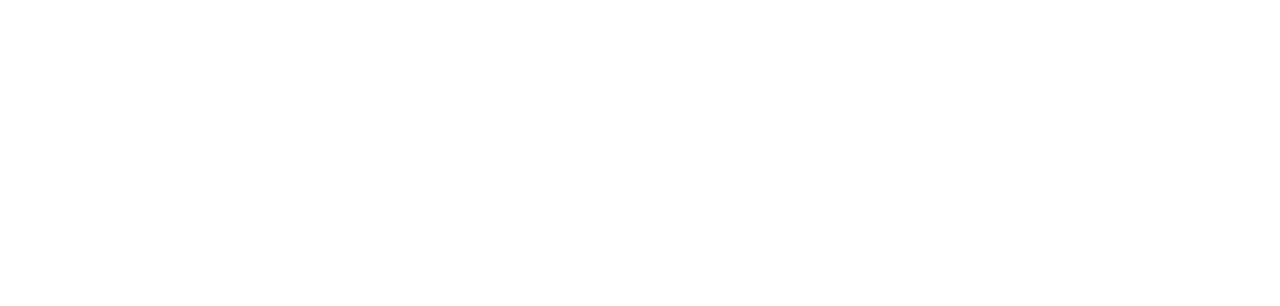
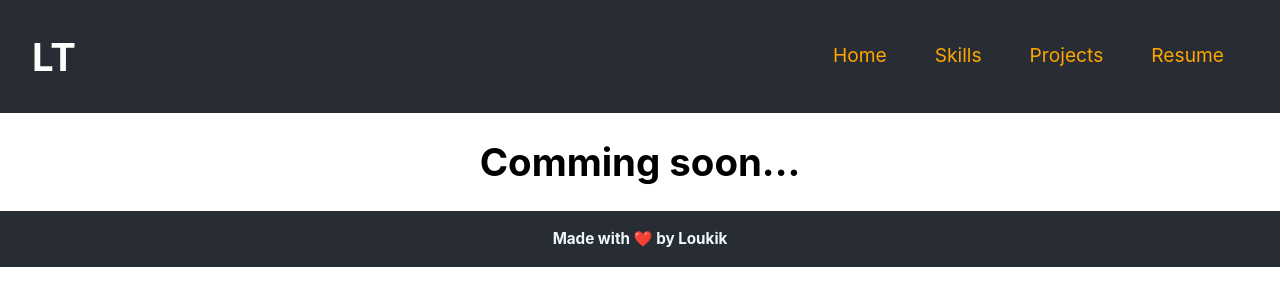
Before and after one commit to TheHero29/portfolio, a React (Create React App) app: page /projects in a window 1280 px wide. Before the commit this address had no page. Shown: the top 306 px of the page. Built offline with nearby package versions, Linux system fonts and the light colour scheme.

Commit message:
minor changes

```diff
--- a/src/App.js
+++ b/src/App.js
@@ -1,5 +1,6 @@
 import './App.css';
 import Home from './Components/Home/Home';
+import Projects from './Components/Projects/Projects';
 import NavBar from './Components/NavBar/NavBar';
 import React from 'react';
 import { BrowserRouter as Router,Routes, Route } from 'react-router-dom';
@@ -30,8 +31,8 @@
         <Routes>
           <Route path="/" element={<Home/>} />
           <Route path="/skills" element={<Skills/>} />
-          {/* <Route path="/projects" component={Projects} />
-          <Route path="/contact" component={ContactMe} /> */}
+          <Route path="/projects" element={<Projects />} />
+          {/* <Route path="/contact" component={ContactMe} /> */}
           </Routes>
       </div>
     </Router>
--- a/src/Components/Home/Home.js
+++ b/src/Components/Home/Home.js
@@ -6,8 +6,10 @@
 import { FaInstagram, FaGithub, FaLinkedin, FaXTwitter} from 'react-icons/fa6';
 import Header from '../Header/Header'
 import Footer from '../Footer/Footer'
+import TypingEffect from '../TypingEffect/TypingEffect'
 
 function Home(){
+    const texts = ['MERN stack developer','UI/UX designer','Guitar player'];
     return (
         <div>
             <Header />
@@ -18,6 +20,7 @@
                         Hello All! I am Loukik
                     </h1>
                     </div>
+                    <TypingEffect texts= {texts}/>
                     <div>
                     <p>I like computers</p>
                     </div>
--- a/src/Components/NavBar/NavBar.js
+++ b/src/Components/NavBar/NavBar.js
@@ -6,8 +6,11 @@
         <ul className="navBar">
             <li className='nav-item'><Link to="/">Home</Link></li>
             <li className='nav-item'><Link to="/skills">Skills</Link></li>
-            <li className='nav-item'><Link to="">Projects</Link></li>
-            <li className='nav-item'><Link to="">Contact Me</Link></li>
+            <li className='nav-item'><Link to="/projects">Projects</Link></li>
+            <li className='nav-item'>
+                {/* <Link to="">My Resume</Link> */}
+                <a href="">Resume</a>
+            </li>
         </ul>
     </nav>
     )
--- /dev/null
+++ b/src/Components/ProgressBar/ProgressBar.css
@@ -0,0 +1,5 @@
+.progress-bar{
+    text-align: center;
+    background-color: orange;
+    transition: width 1s ease-in;
+}
--- /dev/null
+++ b/src/Components/ProgressBar/ProgressBar.js
@@ -0,0 +1,14 @@
+import { useEffect, useState } from 'react';
+import './ProgressBar.css';
+function ProgressBar({percentage}) {
+    const [percent,setPercent] = useState(0);
+    useEffect(() => {},1000)
+return (
+<div className="progress-bar-container">
+<div className="progress-bar" style={{ width: `${percentage}%` }}>
+<span className="progress-bar-text">{percentage}%</span>
+</div>
+</div>
+);
+}
+export default ProgressBar
--- /dev/null
+++ b/src/Components/Projects/Projects.css
@@ -0,0 +1,6 @@
+h1{
+    text-align: center;
+}
+.main-container{
+    height: 80%;
+}
--- /dev/null
+++ b/src/Components/Projects/Projects.js
@@ -0,0 +1,15 @@
+import Footer from '../Footer/Footer';
+import Header from '../Header/Header';
+import './Projects.css'
+function Projects(){
+    return (
+        <div className='projects'>
+            <Header />
+            <div className='main-container'>
+            <h1>Comming soon...</h1>
+            </div>
+            <Footer />
+        </div>
+    );
+}
+export default Projects;
--- a/src/Components/Skills/Skills.css
+++ b/src/Components/Skills/Skills.css
@@ -0,0 +1,3 @@
+body{
+    text-align: center;
+}
--- a/src/Components/Skills/Skills.js
+++ b/src/Components/Skills/Skills.js
@@ -1,11 +1,13 @@
 import Footer from "../Footer/Footer";
 import Header from "../Header/Header";
+import ProgressBar from "../ProgressBar/ProgressBar";
+import './Skills.css'
 
 function Skills(){
     return (
         <div>
             <Header />
-            <h3>Fuck it, We ball!</h3>
+            <h1>Comming soon...</h1>
             <Footer />
         </div>
     );
--- a/src/Components/TypingEffect/TypingEffect.css
+++ b/src/Components/TypingEffect/TypingEffect.css
@@ -0,0 +1,3 @@
+.typing-effect{
+    font-size: large;
+}
--- a/src/Components/TypingEffect/TypingEffect.js
+++ b/src/Components/TypingEffect/TypingEffect.js
@@ -1,4 +1,5 @@
 import { useEffect, useState } from "react"
+import './TypingEffect.css'
 
 export default function Typing({texts,typingSpeed = 100,deletingSpeed = 50,duration=100}){
     let [string,setString] = useState('');
@@ -35,8 +36,9 @@
     },[string,isDeleting,index])
     return(
         <div className="typing-effect">
-            {string}
+            <h3>{string}
             <span className="carat">|</span>
+            </h3>
         </div>
     )
 }
```
